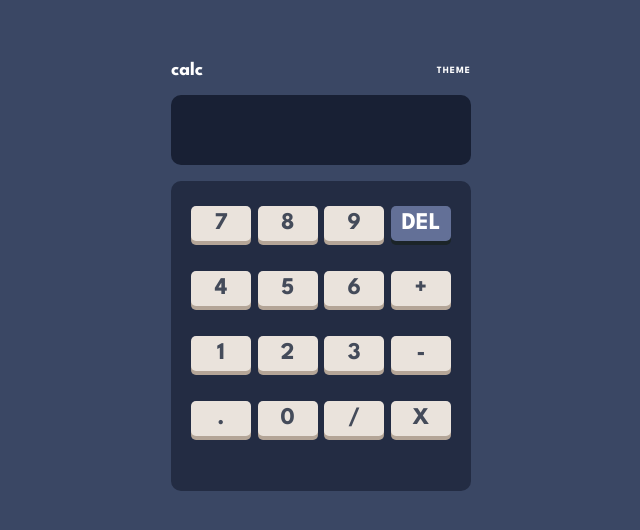
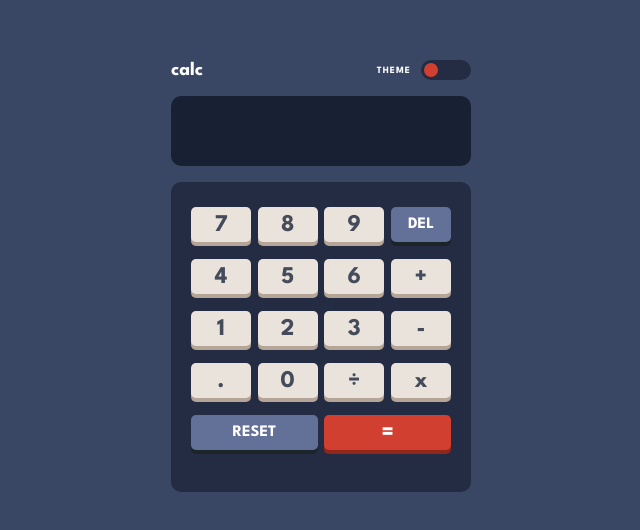
Before and after one commit to lafontolanx/calculator-app, a React (Vite) app: page / in a window 1280 px wide. Shown: the part 132-662 px from the top of the page, without its empty margins (319-959 px from the left). Built offline with nearby package versions, Linux system fonts and the light colour scheme.

Commit message:
create reset and equal button

```diff
--- a/src/components/Header/header.tsx
+++ b/src/components/Header/header.tsx
@@ -1,4 +1,4 @@
-import { Container, Title, Theme, Text } from "./style"
+import { Container, Title, Theme, Text, Option, Button } from "./style"
 
 export const Header = () => {
     return (
@@ -6,6 +6,9 @@ export const Header = () => {
             <Title>calc</Title>
             <Theme>
                 <Text>theme</Text>
+                <Option>
+                    <Button />
+                </Option>
             </Theme>
         </Container>
     )
--- a/src/components/Header/style.tsx
+++ b/src/components/Header/style.tsx
@@ -15,7 +15,9 @@ export const Title = styled.h1`
 `
 
 export const Theme = styled.div`
-
+    display: flex;
+    align-items: center;
+    gap: 10px;
 `
 
 export const Text = styled.p`
@@ -24,3 +26,30 @@ export const Text = styled.p`
     text-transform: uppercase;
     letter-spacing: 1px;
 `
+
+export const Option = styled.div`
+    width: 50px;
+    height: 20px;
+    border: none;
+    background-color: var(--very-dark-blue);
+    border-radius: 10px;
+
+    display: flex;
+    align-items: center;
+`
+
+export const Button = styled.button`
+    height: 14px;
+    width: 14px;
+    border: none;
+    background-color: var(--red);
+    border-radius: 7px;
+
+    margin-left: 3px;
+    cursor: pointer;
+
+    :active {
+        transform: translateX(30px);
+        transition: cubic-bezier(0.075, 0.82, 0.165, 1) 1s;
+    }
+`
--- a/src/components/Keys/keys.tsx
+++ b/src/components/Keys/keys.tsx
@@ -1,4 +1,4 @@
-import { Container, BoxKey, Key, Delete } from "./style"
+import { Container, BoxKey, Key } from "./style"
 
 export const Keys = () => {
     return (
@@ -7,7 +7,11 @@ export const Keys = () => {
                 <Key>7</Key>
                 <Key>8</Key>
                 <Key>9</Key>
-                <Delete>DEL</Delete>
+                <Key style={{
+                    backgroundColor:"var(--desaturated-dark-blue)",
+                    color:"var(--white)",
+                    fontSize:"16px"
+                }}>DEL</Key>
 
                 <Key>4</Key>
                 <Key>5</Key>
@@ -21,8 +25,21 @@ export const Keys = () => {
 
                 <Key>.</Key>
                 <Key>0</Key>
-                <Key>/</Key>
-                <Key>X</Key>
+                <Key>÷</Key>
+                <Key>x</Key>
+
+                <Key style={{
+                    backgroundColor:"var(--desaturated-dark-blue)",
+                    color:"var(--white)",
+                    fontSize:"16px",
+                    width:"126.67px"
+                }}>RESET</Key>
+                <Key style={{
+                    backgroundColor:"var(--red)",
+                    color:"var(--white)",
+                    fontSize:"24px",
+                    width:"126.67px"
+                }}>=</Key>
             </BoxKey>
         </Container>
     )
--- a/src/components/Keys/style.tsx
+++ b/src/components/Keys/style.tsx
@@ -33,28 +33,17 @@ export const Key = styled.button`
 
     box-shadow: 0px 4px 0px var(--grayish-orange);
 
+    :nth-child(4), :nth-child(17) {
+        box-shadow: 0px 4px 0px var(--very-dark-blue-2);
+    }
+
+    :nth-child(18) {
+        box-shadow: 0px 4px 0px var(--dark-red);
+    }
+
     &:active {
     box-shadow: none;
     transition: cubic-bezier(0.075, 0.82, 0.165, 1) 0.2s;
     transform: translateY(4px);
 }
 `
-
-export const Delete = styled.button`
-    width: 60px;
-    height: 35px;
-    background-color: var(--desaturated-dark-blue);
-
-    border: none;
-    border-radius: 5px;
-    font-size: 24px;
-    color: var(--white);
-
-    box-shadow: 0px 4px 0px var(--very-dark-blue-2);
-
-    &:active {
-        box-shadow: none;
-        transition: cubic-bezier(0.075, 0.82, 0.165, 1) 0.2s;
-        transform: translateY(4px);
-    }
-`
```
